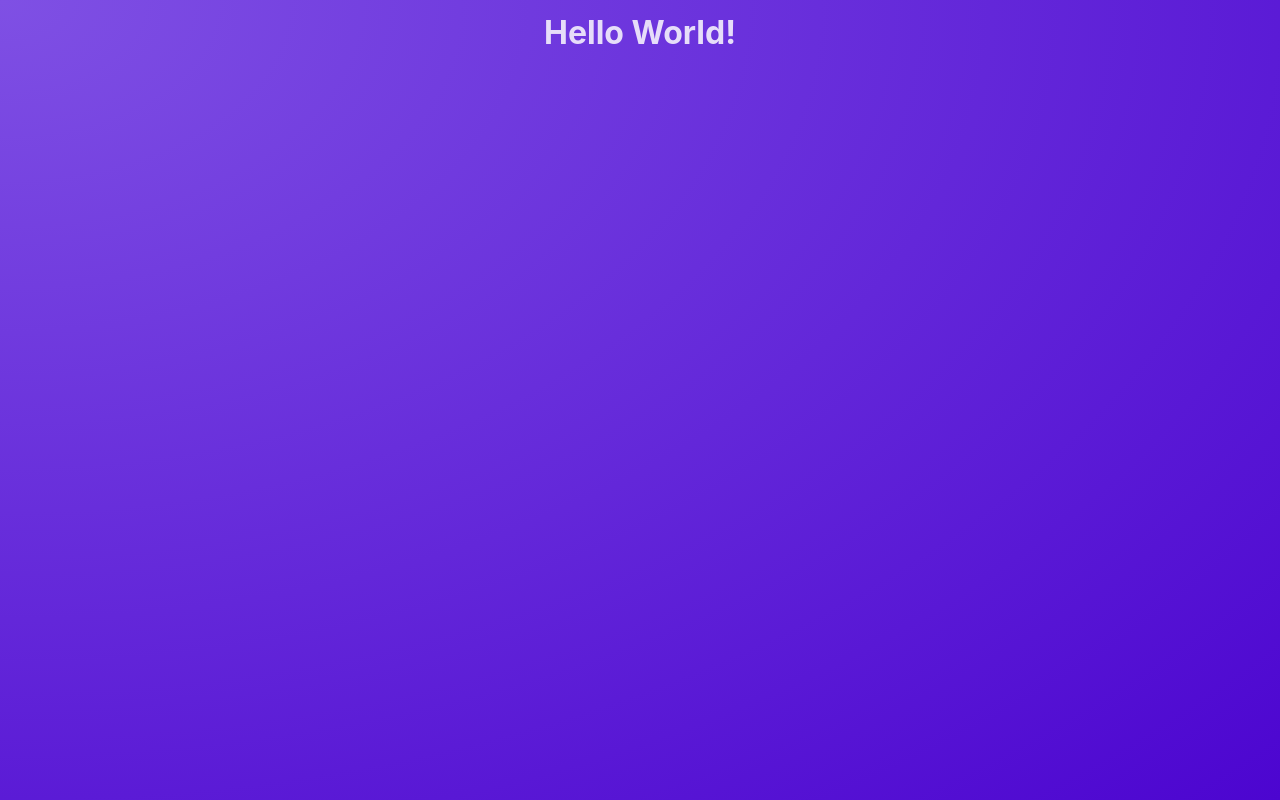
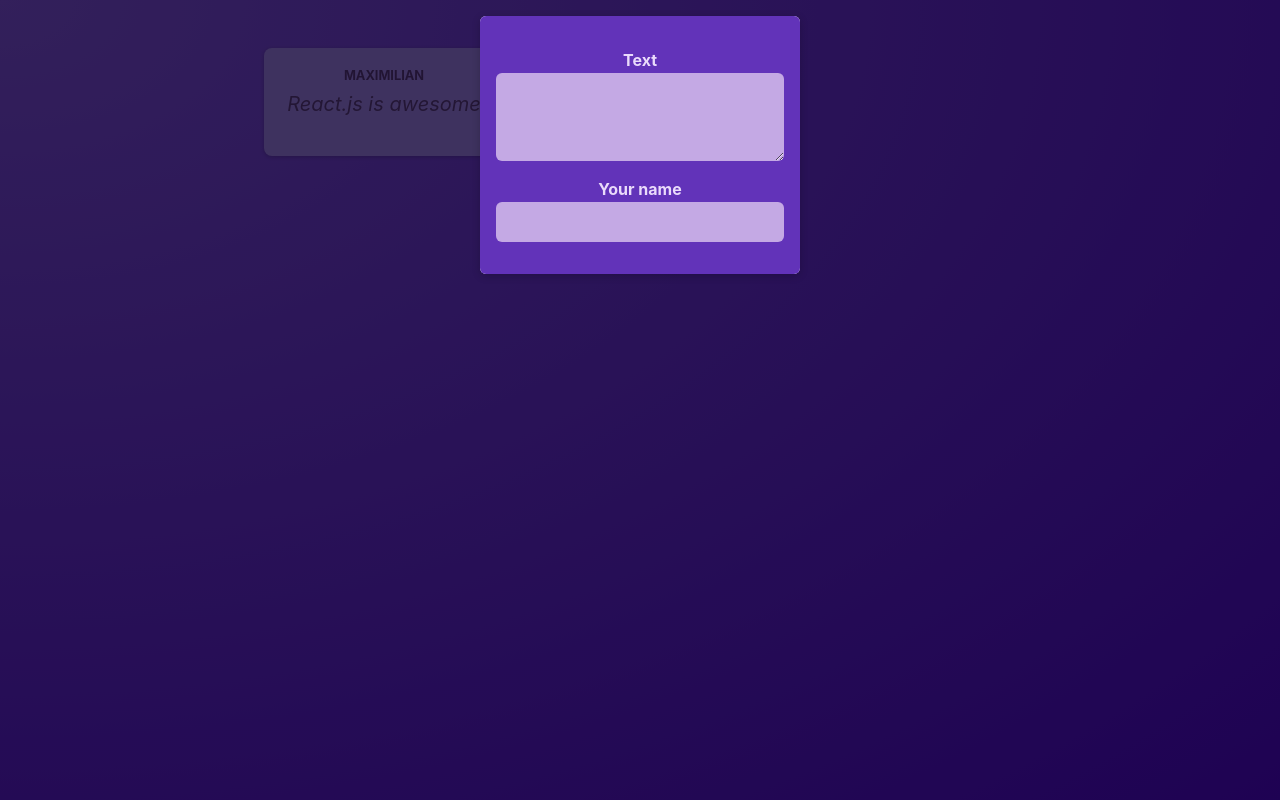
Before and after one commit to Neidn/vite-first, a React app: page / in a window 1280 px wide. Built offline with nearby package versions, Linux system fonts and the light colour scheme; the HTML template or start-up script is replaced by a standard one.

Commit message:
modify list and add form

```diff
--- a/src/App.tsx
+++ b/src/App.tsx
@@ -1,8 +1,10 @@
+import PostsList from "./components/PostsList";
+
 const App = () => {
   return (
-      <h1>
-        Hello World!
-      </h1>
+      <main>
+        <PostsList/>
+      </main>
   )
 };
 
--- /dev/null
+++ b/src/components/Modal.module.css
@@ -0,0 +1,18 @@
+.backdrop {
+  position: fixed;
+  top: 0;
+  left: 0;
+  width: 100%;
+  height: 100vh;
+  background-color: rgba(0, 0, 0, 0.6);
+  z-index: 1;
+}
+
+.modal {
+  border: none;
+  border-radius: 6px;
+  box-shadow: 0 2px 8px rgba(0, 0, 0, 0.2);
+  padding: 0;
+  overflow: hidden;
+  z-index: 1;
+}
--- /dev/null
+++ b/src/components/Modal.tsx
@@ -0,0 +1,18 @@
+import {PropsWithChildren} from "react";
+
+import classes from './Modal.module.css';
+
+const Modal = ({children}: PropsWithChildren) => {
+  return (
+      <>
+        <div className={classes.backdrop}/>
+        <dialog
+            className={classes.modal}
+            open={true}>
+          {children}
+        </dialog>
+      </>
+  );
+}
+
+export default Modal;
--- /dev/null
+++ b/src/components/NewPost.module.css
@@ -0,0 +1,52 @@
+.form {
+  background-color: #6233b9;
+  padding: 1rem;
+  width: 20rem;
+}
+
+.form label {
+  display: block;
+  margin-bottom: 0.05rem;
+  color: #eadbfb;
+  font-weight: bold;
+}
+
+.form input,
+.form textarea {
+  display: block;
+  width: 100%;
+  font: inherit;
+  padding: 0.5rem;
+  border-radius: 6px;
+  border: none;
+  background-color: #c4a9e4;
+  color: #28262c;
+}
+
+.actions {
+  display: flex;
+  justify-content: flex-end;
+  gap: 0.5rem;
+}
+
+.actions button {
+  cursor: pointer;
+  font: inherit;
+  padding: 0.5rem 1.5rem;
+  border: none;
+  border-radius: 4px;
+  background-color: #34036c;
+  color: #e5d5f7;
+}
+
+.actions button:hover {
+  background-color: #23014a;
+}
+
+.actions button[type='button'] {
+  background-color: transparent;
+}
+
+.actions button[type='button']:hover {
+  color: #d1bee6;
+}
--- /dev/null
+++ b/src/components/NewPost.tsx
@@ -0,0 +1,29 @@
+import classes from './NewPost.module.css';
+
+import {NewPostModel} from "../model/postModel";
+
+const NewPost = ({onBodyChange, onAuthorChange}: NewPostModel) => {
+
+  return (
+      <form className={classes.form}>
+        <p>
+          <label htmlFor="body">Text</label>
+          <textarea
+              id="body"
+              rows={3}
+              onChange={onBodyChange}
+              required/>
+        </p>
+        <p>
+          <label htmlFor="name">Your name</label>
+          <input
+              type="text"
+              id="name"
+              onChange={onAuthorChange}
+              required/>
+        </p>
+      </form>
+  );
+};
+
+export default NewPost;
--- /dev/null
+++ b/src/components/Post.module.css
@@ -0,0 +1,35 @@
+.post {
+  margin: 1rem 0;
+  padding: 1rem;
+  background-color: #9c7eee;
+  border-radius: 8px;
+  box-shadow: 0 1px 4px rgba(0, 0, 0, 0.2);
+  animation: animate-in 1s ease-out forwards;
+}
+
+.author {
+  font-size: 0.8rem;
+  font-weight: bold;
+  color: #543280;
+  margin: 0;
+  text-transform: uppercase;
+}
+
+.text {
+  white-space: pre-wrap;
+  font-size: 1.25rem;
+  margin: 0.25rem 0 0 0;
+  color: #593884;
+  font-style: italic;
+}
+
+@keyframes animate-in {
+  from {
+    opacity: 0;
+    transform: translateY(1rem);
+  }
+  to {
+    opacity: 1;
+    transform: translateY(0);
+  }
+}
--- /dev/null
+++ b/src/components/Post.tsx
@@ -0,0 +1,14 @@
+import {PostModel} from "../model/postModel";
+
+import classes from './Post.module.css'
+
+const Post = ({author, body}: PostModel) => {
+  return (
+      <li className={classes.post}>
+        <p className={classes.author}>{author}</p>
+        <p className={classes.text}>{body}</p>
+      </li>
+  )
+}
+
+export default Post
--- /dev/null
+++ b/src/components/PostsList.module.css
@@ -0,0 +1,10 @@
+.posts {
+  list-style: none;
+  max-width: 50rem;
+  margin: 1rem auto;
+  padding: 1rem 0;
+  display: grid;
+  gap: 1rem;
+  grid-template-columns: repeat(3, 30%);
+  justify-content: center;
+}
--- /dev/null
+++ b/src/components/PostsList.tsx
@@ -0,0 +1,50 @@
+import {useState, ChangeEvent} from "react";
+
+import classes from './PostsList.module.css'
+
+import {PostModel} from "../model/postModel";
+
+import Post from "./Post";
+import NewPost from "./NewPost";
+import Modal from "./Modal";
+
+const posts: PostModel[] = [
+  {
+    author: 'Maximilian',
+    body: 'React.js is awesome',
+  },
+  {
+    author: 'Manuel',
+    body: 'Check out the full course!',
+  }
+];
+
+const PostsList = () => {
+  const [enteredBody, setEnteredBody] = useState('');
+  const [enteredAuthor, setEnteredAuthor] = useState('');
+
+  const bodyChangeHandler = (event: ChangeEvent<HTMLTextAreaElement>) => {
+    setEnteredBody(event.target.value);
+  }
+
+  const authorChangeHandler = (event: ChangeEvent<HTMLInputElement>) => {
+    setEnteredAuthor(event.target.value);
+  }
+
+  return (
+      <>
+        <Modal>
+          <NewPost
+              onAuthorChange={authorChangeHandler}
+              onBodyChange={bodyChangeHandler}/>
+        </Modal>
+        <ul className={classes.posts}>
+          {posts.map((post, index) => (
+              <Post key={index} author={post.author} body={post.body}/>
+          ))}
+        </ul>
+      </>
+  )
+}
+
+export default PostsList
--- /dev/null
+++ b/src/model/postModel.ts
@@ -0,0 +1,11 @@
+import {ChangeEvent} from "react";
+
+export interface PostModel {
+  author: string;
+  body: string;
+}
+
+export interface NewPostModel {
+  onBodyChange: (event: ChangeEvent<HTMLTextAreaElement>) => void;
+  onAuthorChange: (event: ChangeEvent<HTMLInputElement>) => void;
+}
```
